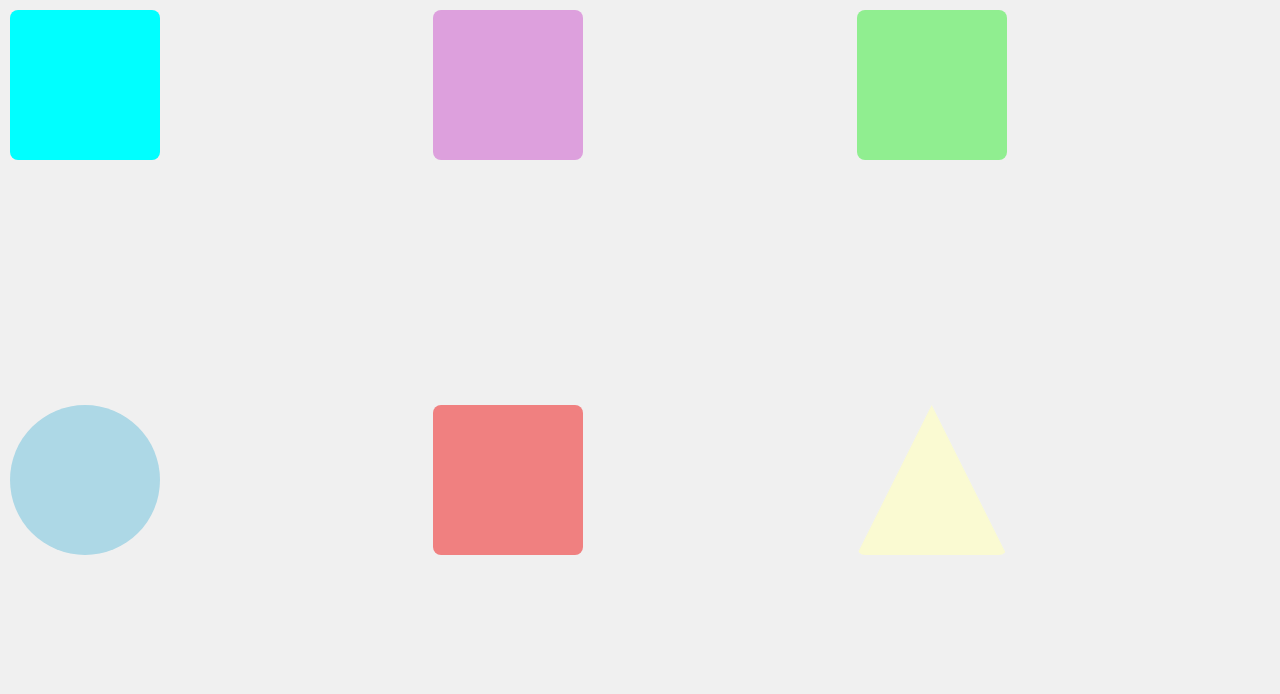
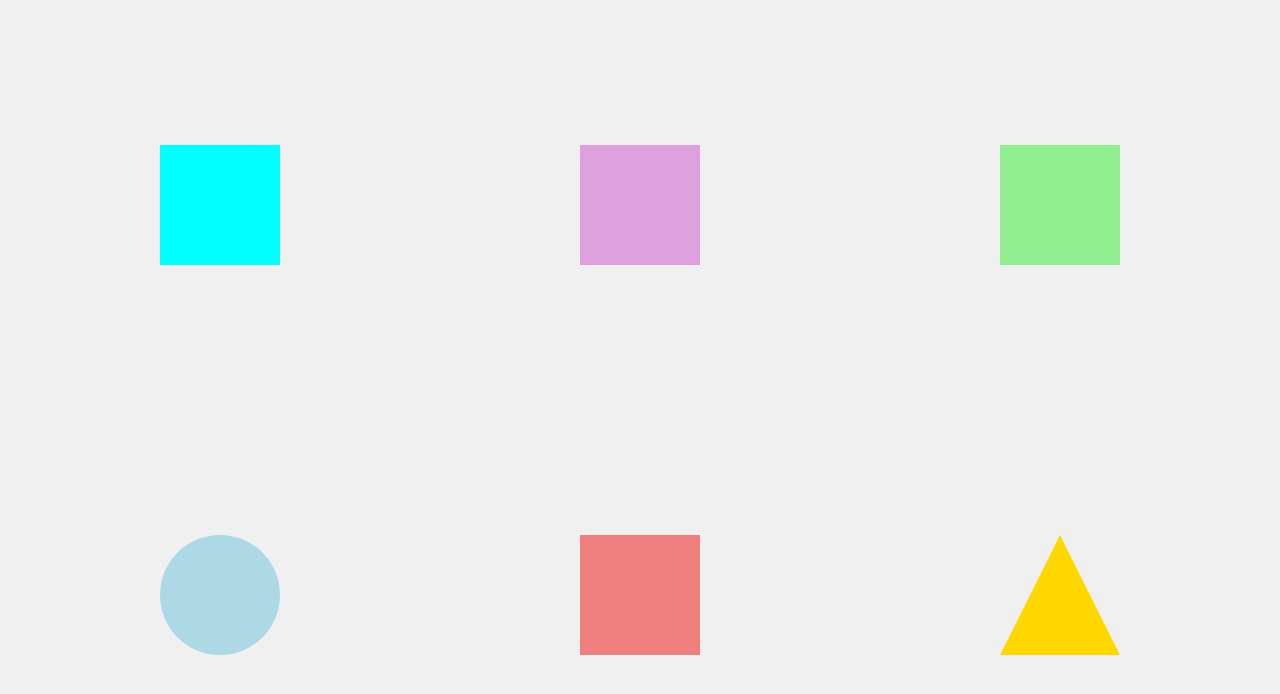
Before and after one commit to GenesisRivera1234/Spring-2025, a plain HTML site: page transformation/Index.html in a window 1280 px wide. Drawn offline with Linux system fonts and the light colour scheme; files whose address does not match are found by name.

Commit message:
Update style.css

```diff
--- a/transformation/css/style.css
+++ b/transformation/css/style.css
@@ -4,63 +4,42 @@
 }
 
 body {
-    background-color: #f0f0f0;  /* Light background color for contrast */
+  background-color: #f0f0f0;
 }
 
 .grid-container {
   display: grid;
-    grid-template-columns: repeat(3, 1fr);  /* 3 columns */
-    grid-template-rows: repeat(2, 1fr);  /* 2 rows */
-    gap: 10px;
-    width: 100%;
+  grid-template-columns: repeat(3, 1fr);
+  grid-template-rows: repeat(2, 1fr);
+  gap: 20px;
+  padding: 20px;
   height: 100vh;
-    padding: 10px;
+  justify-items: center;
+  align-items: center;
 }
 
 .grid-item {
+  width: 120px;
+  height: 120px;
   transition: transform 0.5s ease, background-color 0.5s ease;
-    display: flex;
-    justify-content: center;
-    align-items: center;
-    border-radius: 8px;
-    height: 150px;
-    width: 150px;
 }
 
-/* Hover effect: Enlarging and changing background color */
+/* Hover effect */
 .grid-item:hover {
   transform: scale(1.2) rotate(15deg);
   background-color: tomato;
 }
 
-/* Specific item styles for different shapes */
-.item1 {
-    background-color: aqua;
-}
-
-.item2 {
-    background-color: plum;
-}
-
-.item3 {
-    background-color: lightgreen;
-}
-
+/* Shapes and colors */
+.item1 { background-color: aqua; }              /* Square */
+.item2 { background-color: plum; }              /* Square */
+.item3 { background-color: lightgreen; }        /* Square */
 .item4 {
   background-color: lightblue;
-    border-radius: 50%;  /* Circle shape */
+  border-radius: 50%;                           /* Circle */
 }
-
-.item5 {
-    background-color: lightcoral;
-    /* square shape (default) */
+.item5 { background-color: lightcoral; }        /* Square */
+.item6 {
+  background-color: gold;
+  clip-path: polygon(50% 0%, 0% 100%, 100% 100%); /* Triangle */
 }
-
-.item6 {
-    background-color: lightgoldenrodyellow;
-    width: 150px;
-    height: 150px;
-    clip-path: polygon(50% 0%, 100% 100%, 0% 100%);  /* Triangle shape */
-}
-
-}
```
Lines whose indentation alone changed are shown as unchanged.
